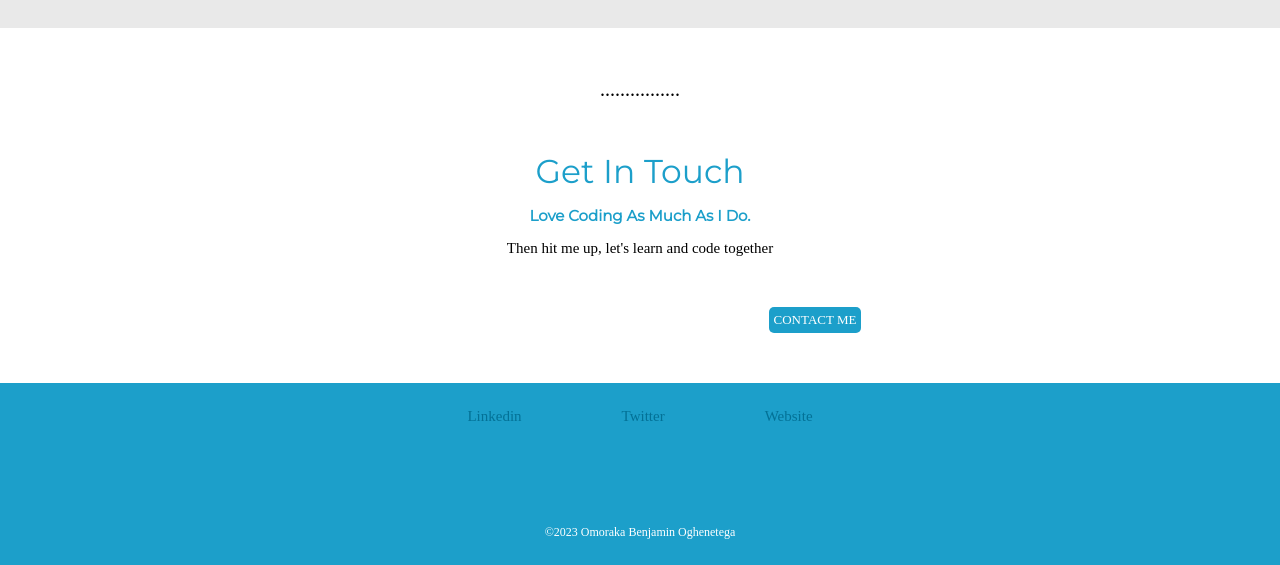
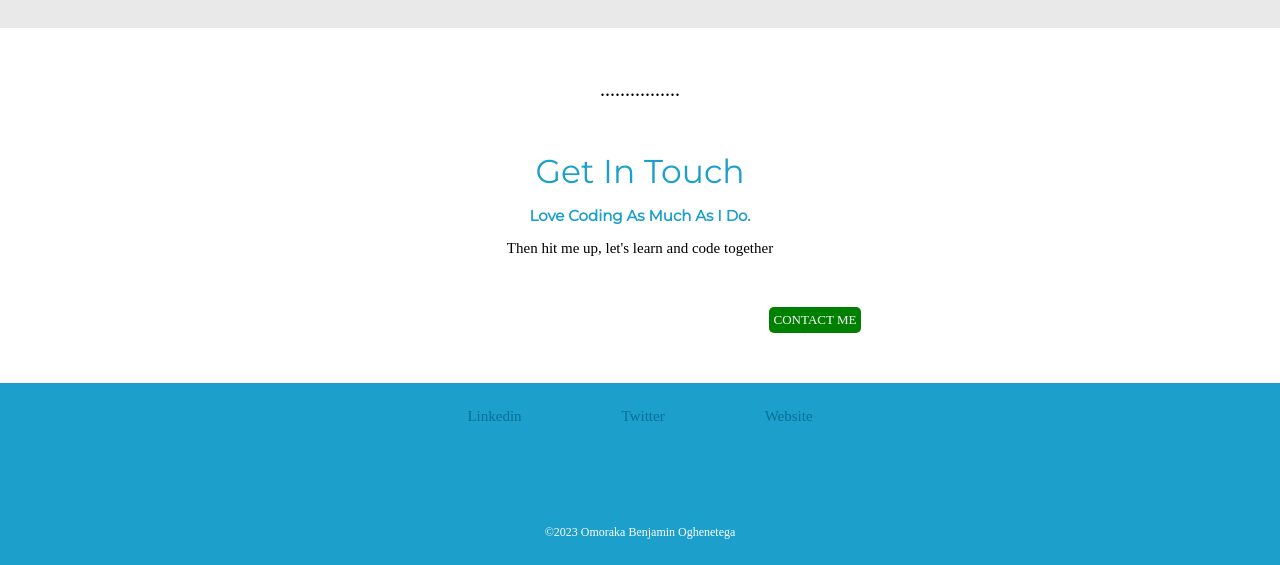
Before and after one commit to Tegzy-cmd/New-Portfolio, a plain HTML site: page index.html in a window 1280 px wide. In both pictures the pointer is over the button "CONTACT ME". Shown: the part 3117-3682 px from the top of the page. Drawn offline with Linux system fonts and the light colour scheme; a web font is replaced by a local one.

Commit message:
added hover effect for contact button

```diff
--- a/assets/styles/style.css
+++ b/assets/styles/style.css
@@ -289,6 +289,10 @@
     border-radius: 5px;
     font-family: 'Times New Roman', Times, serif;
     font-size: 13px;
+}
+.contact-btn:hover{
+    background-color: green;
+    cursor:pointer;
 }
 footer{
     display: flex;
```
